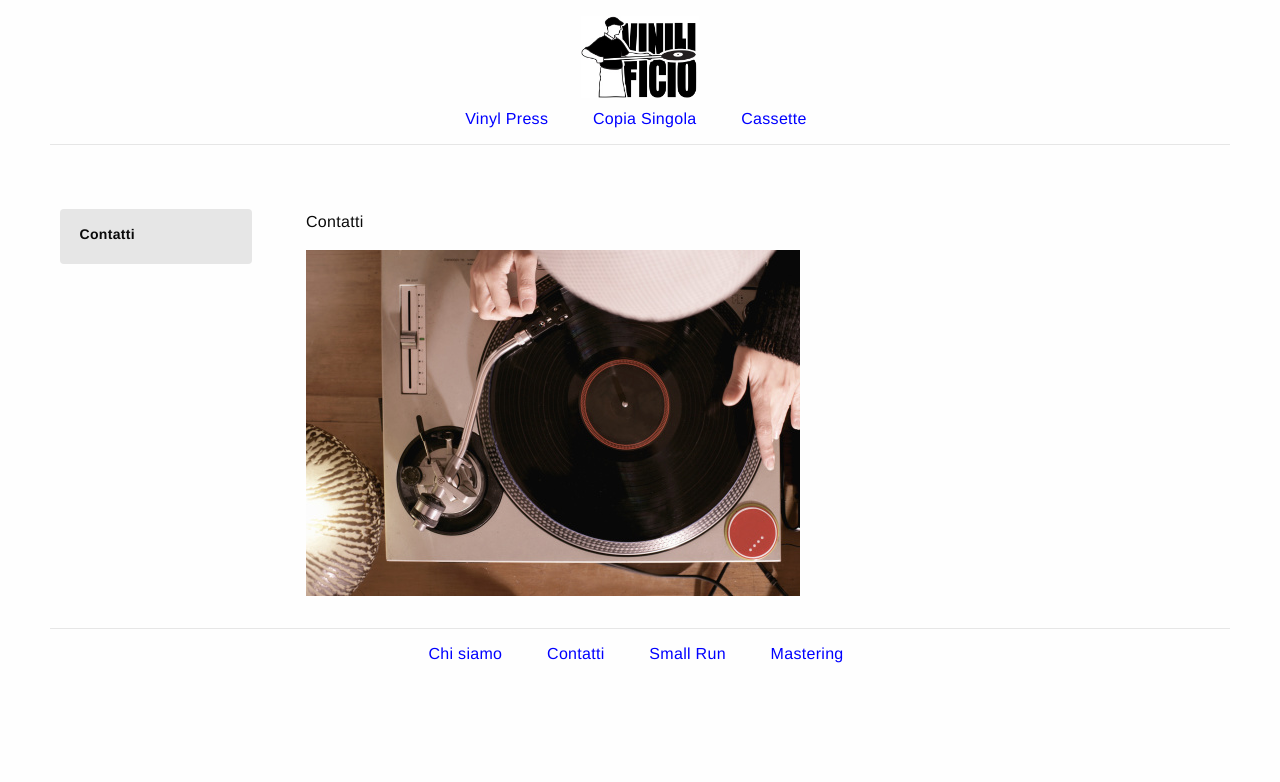
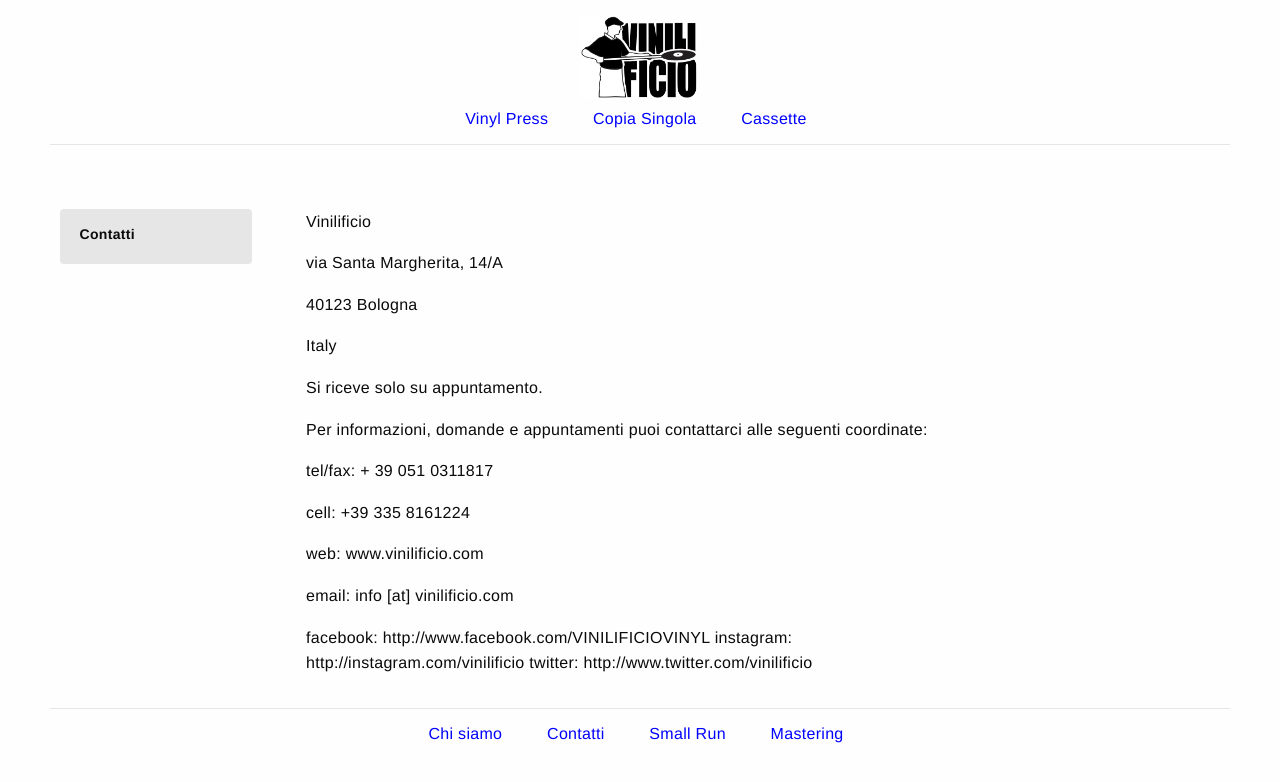
Before and after one commit to Vinilificio/Vinilificio.github.io, a Jekyll site: the page built from _pages/contatti.md, in a window 1280 px wide. Shown: the top 782 px of the page. Built offline with Jekyll 4.4.1, drawn with Linux system fonts in a browser that asks for light colours.

Commit message:
Update contatti.md

```diff
--- a/_pages/contatti.md
+++ b/_pages/contatti.md
@@ -2,6 +2,28 @@
 title: Contatti
 index: 2
 ---
-Contatti
 
-![](../img/image10.jpg)
+Vinilificio
+
+via Santa Margherita, 14/A
+
+40123 Bologna
+
+Italy
+
+Si riceve solo su appuntamento.
+
+Per informazioni, domande e appuntamenti puoi contattarci alle seguenti coordinate:
+
+tel/fax: + 39 051 0311817
+
+cell: +39 335 8161224
+
+web: www.vinilificio.com
+
+email: info [at] vinilificio.com
+
+
+facebook: http://www.facebook.com/VINILIFICIOVINYL
+instagram: http://instagram.com/vinilificio
+twitter: http://www.twitter.com/vinilificio
```
